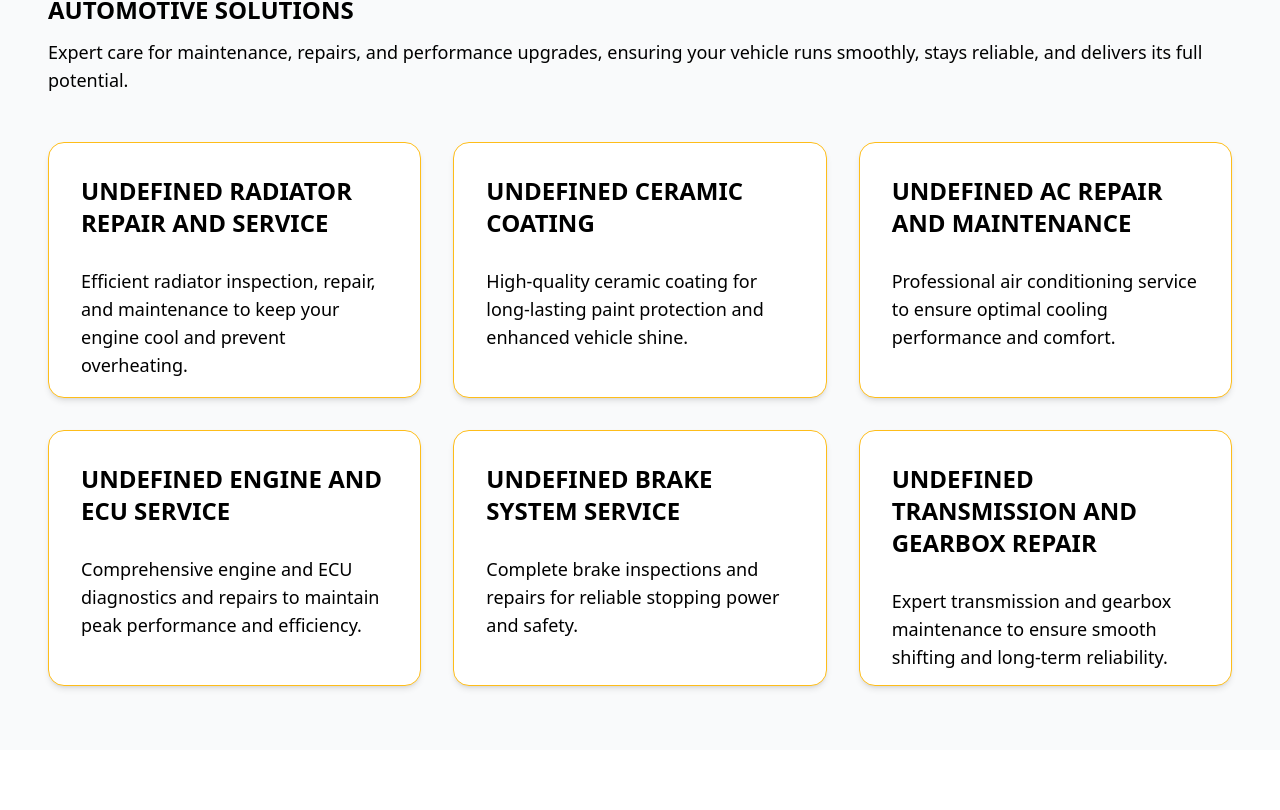
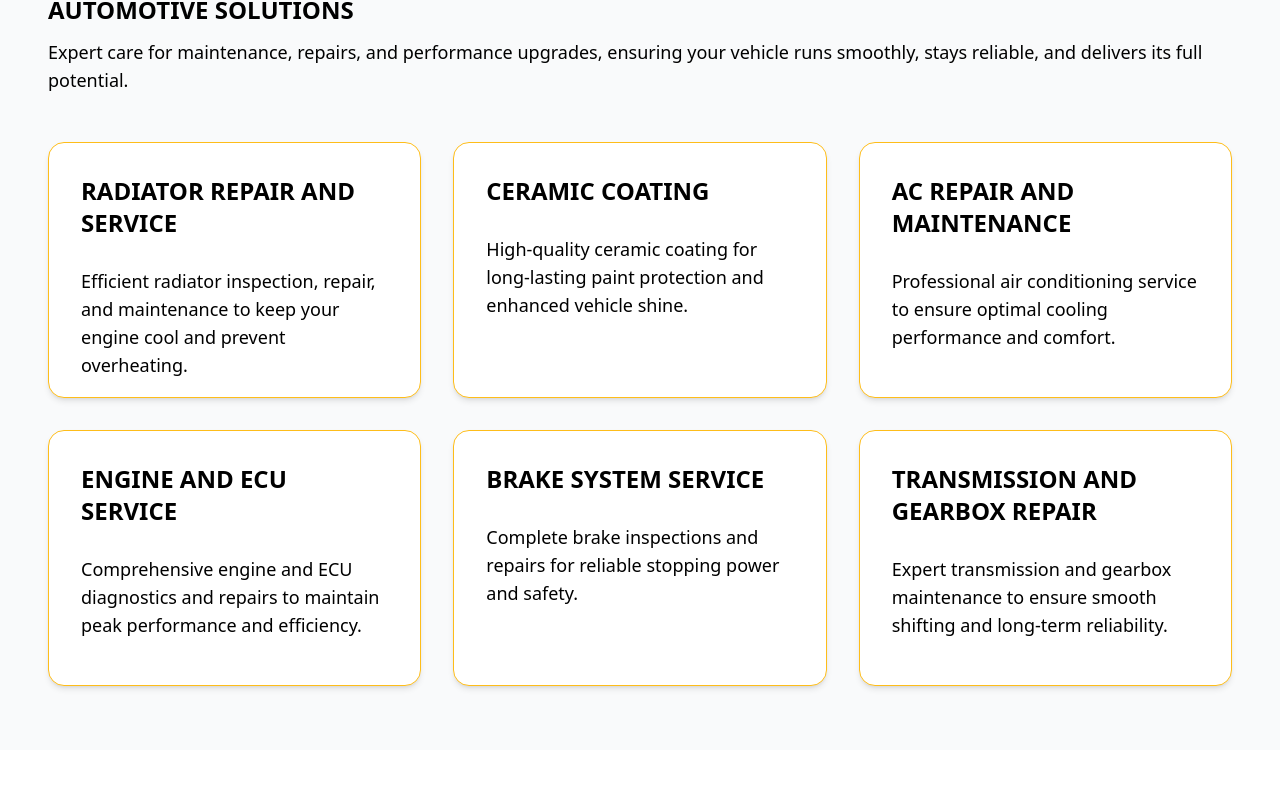
Before and after one commit to Vr7Rizwan/full-speed-auto, a Next.js app: page / in a window 1280 px wide. Shown: the part 970-1780 px from the top of the page. Built offline with nearby package versions, Linux system fonts and the light colour scheme.

Commit message:
resolve service for home page

```diff
--- a/app/components/Services.tsx
+++ b/app/components/Services.tsx
@@ -50,9 +50,15 @@ const Services = ({
                   }`}
                 >
                   <div className="absolute w-full h-64 bg-primary flex flex-col items-start justify-start gap-5 rounded-2xl shadow-md hover:shadow-lg transition-all p-8 border border-secondary">
-                    <h3 className="subHeading font-semibold text-txtColor mb-2">
-                      {brand + " " + value.name}
-                    </h3>
+                    {brand ? (
+                      <h3 className="subHeading font-semibold text-txtColor mb-2">
+                        {brand + " " + value.name}
+                      </h3>
+                    ) : (
+                      <h3 className="subHeading font-semibold text-txtColor mb-2">
+                        {value.name}
+                      </h3>
+                    )}
 
                     <p className="text-txtColor normalText ">
                       {value.description}
--- /dev/null
+++ b/app/utils/emailConfig.ts
@@ -0,0 +1,18 @@
+const apiKey = process.env.NEXT_PUBLIC_API_KEY ?? "";
+const serviceId = process.env.NEXT_PUBLIC_SERVICE_ID ?? "contact_us";
+const templateId = process.env.NEXT_PUBLIC_TEMPLATE_ID ?? "template_nj2d17b";
+
+// Validate that required environment variables are set
+if (!apiKey) {
+  console.warn(
+    "NEXT_PUBLIC_API_KEY is not set. Email functionality may not work properly."
+  );
+}
+
+const key = {
+  public_key: apiKey,
+  service_ID: serviceId,
+  template_ID: templateId,
+};
+
+export default key;
```
